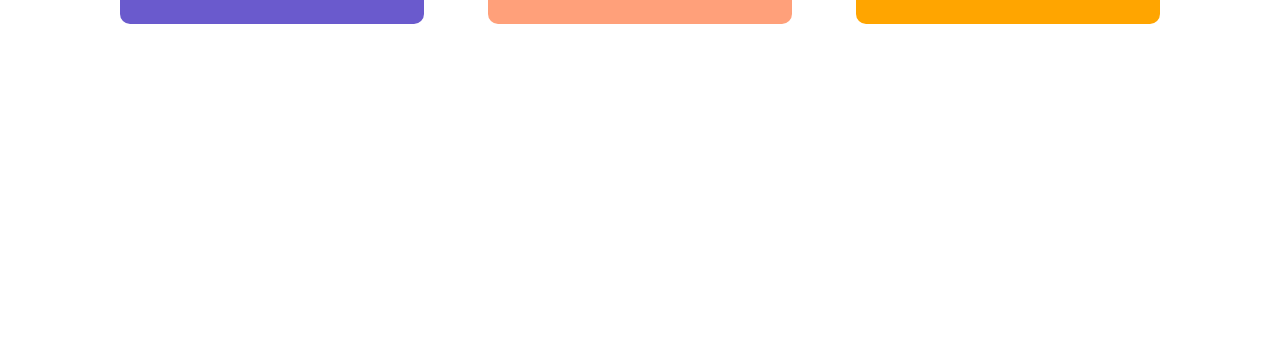
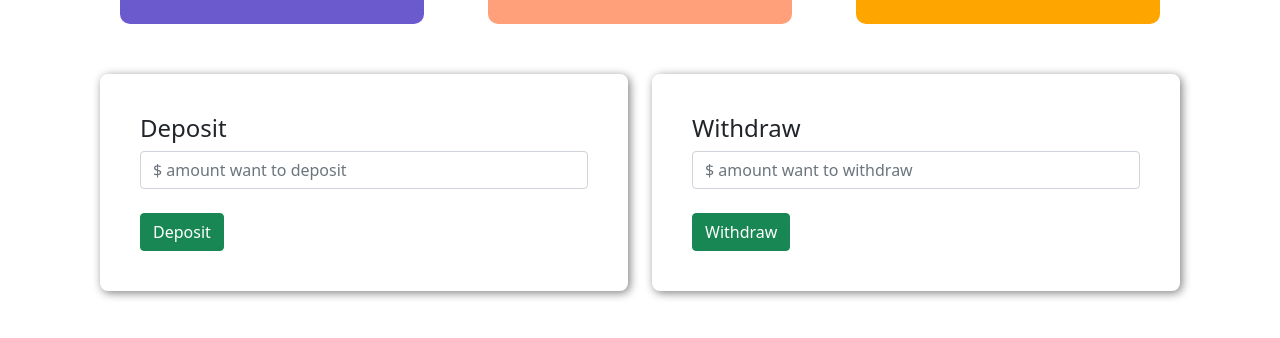
Before and after one commit to Mutasim-Shatil/ab-bank, a plain HTML site: page index.html in a window 1280 px wide. Both pictures are taken after a click on the button "Enter". Shown: the part 194-532 px from the top of the page. Drawn offline with nearby package versions, Linux system fonts and the light colour scheme.

Commit message:
html & css complete

```diff
--- a/index.html
+++ b/index.html
@@ -54,6 +54,32 @@
           </div>
         </div>
       </div>
+      <div class="row">
+        <div class="col-md-6">
+          <div class="submit-area">
+            <h4>Deposit</h4>
+            <input
+              type="text"
+              class="form-control"
+              placeholder="$ amount want to deposit"
+            />
+            <br />
+            <button class="btn btn-success">Deposit</button>
+          </div>
+        </div>
+        <div class="col-md-6">
+          <div class="submit-area">
+            <h4>Withdraw</h4>
+            <input
+              type="text"
+              class="form-control"
+              placeholder="$ amount want to withdraw"
+            />
+            <br />
+            <button class="btn btn-success">Withdraw</button>
+          </div>
+        </div>
+      </div>
     </div>
 
     <script src="script.js"></script>
--- a/style.css
+++ b/style.css
@@ -5,7 +5,8 @@ body {
     text-align: center;
 }
 .submit-area {
-    padding: 2rem;
+    margin-top: 50px;
+    padding: 40px;
     border-radius: 8px;
     box-shadow: 2px 2px 10px gray;
 }
```
